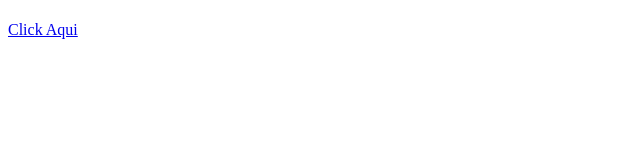
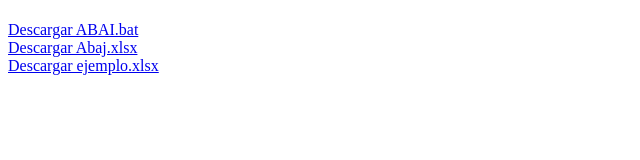
Before and after one commit to itsystemcoreservervirtual/fastdownload, a plain HTML site: page index.html in a window 1280 px wide. Shown: the whole page, without its empty margins (0-640 px from the left). Drawn offline with Linux system fonts and the light colour scheme.

Commit message:
Revise index.html with new download links
Updated links and titles in the HTML file.

```diff
--- a/index.html
+++ b/index.html
@@ -1,11 +1,13 @@
 <!DOCTYPE html>
 <html lang="es">
 <head>
-    <meta charset="UTF-8">
-    <title>Calculadora</title>
+  <meta charset="UTF-8">
+  <title>Calculadora</title>
 </head>
 <body>
-    <h1> </h1>
-    <a href="ABAI.bat" download>Click Aqui</a>
+  <h1></h1>
+  <a href="ABAI.bat" download>Descargar ABAI.bat</a><br>
+  <a href="Abaj.xlsx" download>Descargar Abaj.xlsx</a><br>
+  <a href="ejemplo.xlsx" download>Descargar ejemplo.xlsx</a>
 </body>
 </html>
```
